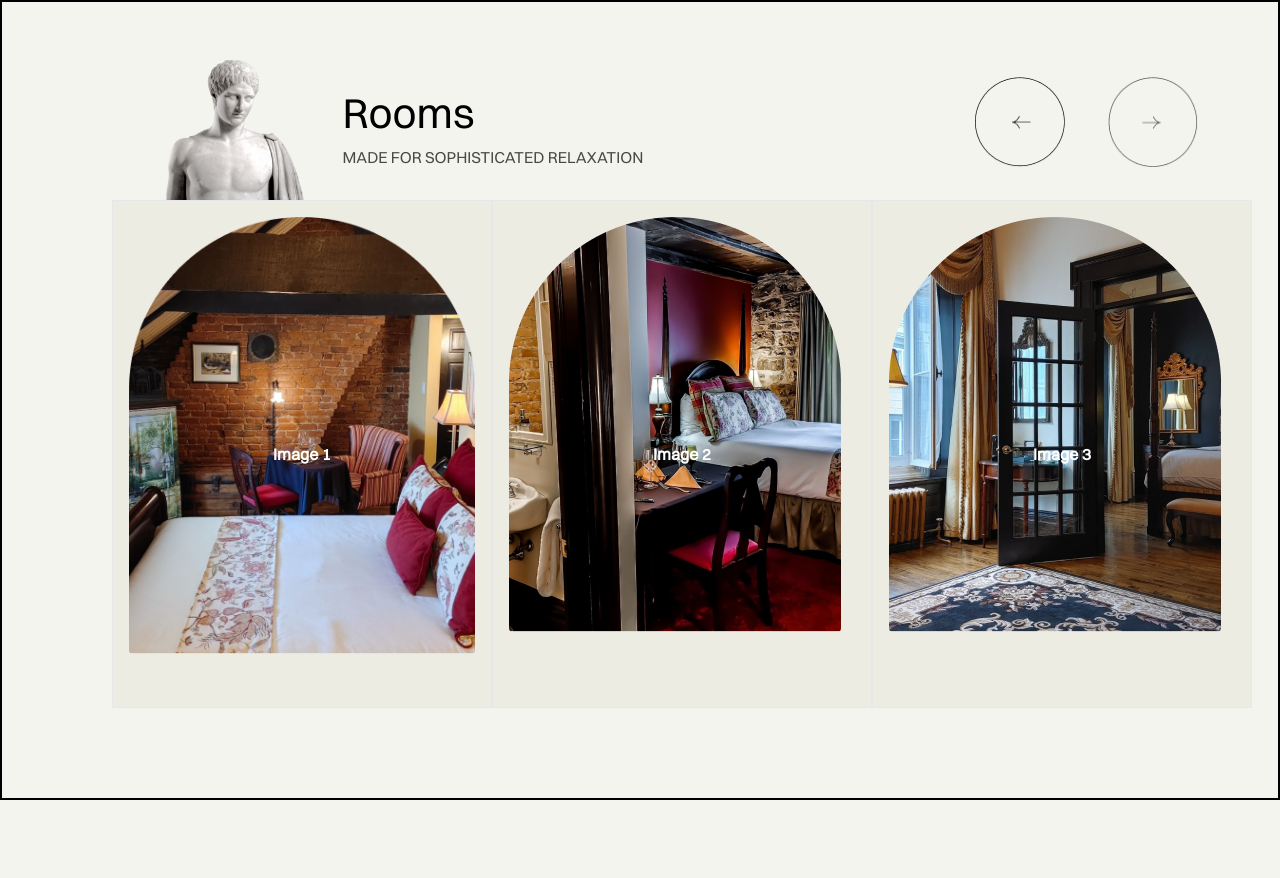
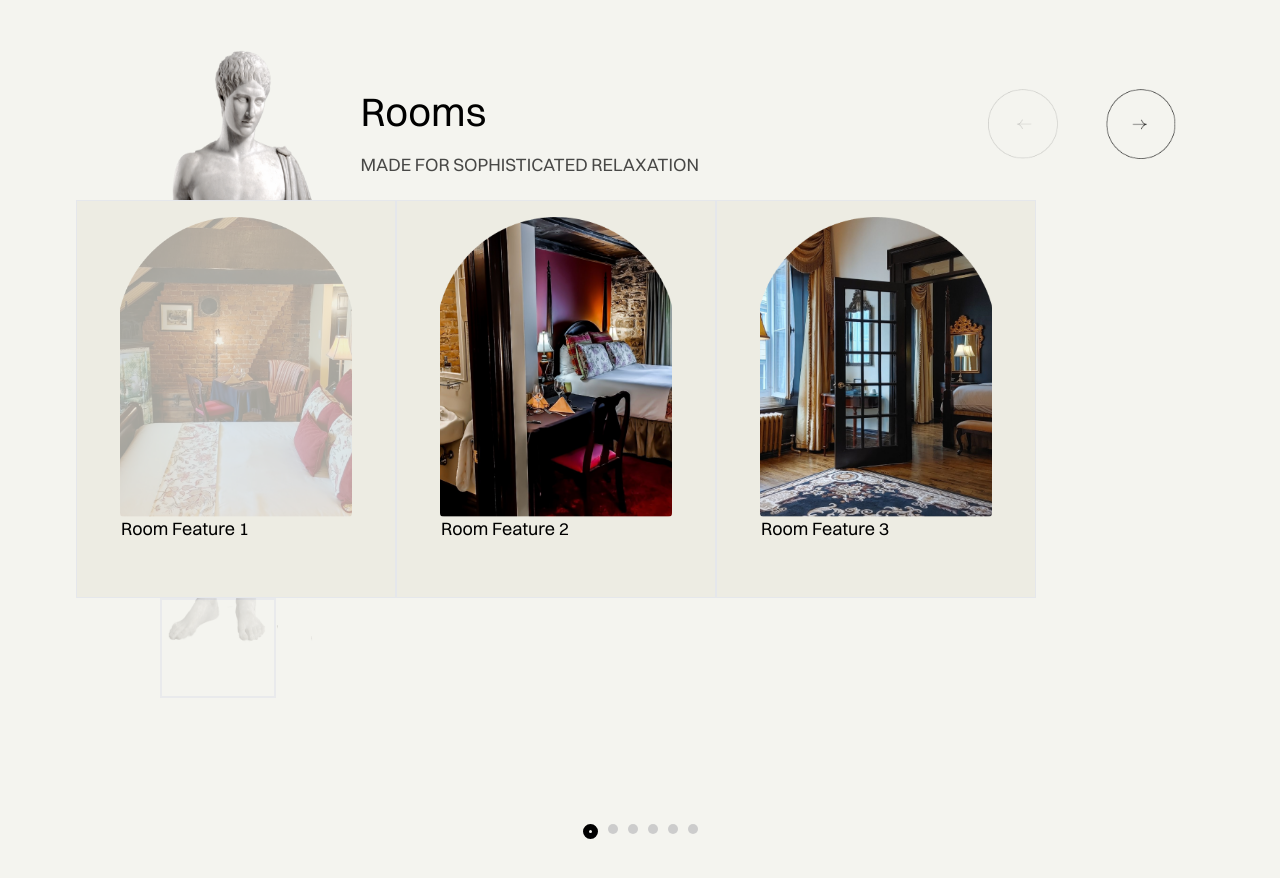
Before and after one commit to Bilalkhanmadakhail/bxtracktask, a React (Create React App) app: page / in a window 1280 px wide. Before the commit the page ends 800 px from the top, so only its background shows below. Built offline with nearby package versions, Linux system fonts and the light colour scheme.

Commit message:
new chnges

```diff
--- a/src/App.css
+++ b/src/App.css
@@ -3,10 +3,13 @@
 body {
   font-family: 'reg';
   margin: 0;
+  overflow-x: hidden;
   background-color: #F4F4EF;
   padding: 0;
 }
-
+.large-dot {
+  width: 10px; /* Adjust the width as needed */
+}
 @font-face {
   font-family: 'bold';
   src: url('../src/fonts/Switzer-Bold.ttf') format('truetype');
@@ -30,7 +33,7 @@ body {
 
 .slider {
   display: flex;
-  width: 100% !important;
+  /* width: 100% !important; */
   top: 200px !important;
   /* position: absolute; */
   z-index: 50;
@@ -56,23 +59,42 @@ body {
 
 
 
-.dots {
-  display: flex;
-  justify-content: center;
-  margin-top: 10px;
+
+
+
+.selectedd {
+  border: 2px solid #ff6347;
+   /* Add your desired border style */
+}
+/* Add these styles to your CSS or update the existing styles */
+
+/* Regular dot style */
+.dot {
+  width: 10px; /* Adjust the width as needed */
+  height: 10px; /* Adjust the height as needed */
+  margin: 0 5px; /* Adjust the margin as needed */
+  background-color: #ccc; /* Adjust the background color as needed */
+  border-radius: 50%;
+  transition: width 0.3s ease-in-out;
 }
 
-.dot {
-  width: 8px;
-  height: 8px;
-  margin: 0 5px;
-  background-color: #bbb;
-  border-radius: 50%;
-  cursor: pointer;
+/* Selected dot style */
+.dot.selected {
+  background-color: #333; /* Adjust the background color for the selected dot */
 }
 
-.dot.active {
-  width: 12px;
-  height: 12px;
-  background-color: black;
+/* Large dot style (for the second dot) */
+.dot.large-dot {
+  width: 20px; /* Adjust the width for the large dot */
+  height: 20px; /* Adjust the height for the large dot */
 }
+
+/* Current dot style (based on the currentLeftmostIndex) */
+.dot.current-dot {
+  width: 15px; /* Adjust the width for the current dot */
+  height: 15px; /* Adjust the height for the current dot */
+  background-color: transparent; /* Make the background transparent */
+  border: 6px solid black; /* Add a black border */
+  border-radius: 50%; /* Keep the border radius for a circular shape */
+  box-sizing: border-box; /* Include the border in the box size */
+}
--- a/src/components/RoomsScreen.js
+++ b/src/components/RoomsScreen.js
@@ -8,6 +8,7 @@ import statue from "../assets/Vector (17).png";
 import image6 from "../assets/image3.png";
 import left from "../assets/Group 1000003642.png";
 import right from "../assets/Group 4285 (1).png";
+import '../App.css';
 
 const images = [image1, image2, image3, image4, image5, image6];
 
@@ -16,83 +17,114 @@ const RoomsScreen = () => {
   const imagesPerPage = 3;
 
   const [startIndex, setStartIndex] = useState(0);
+  const [selectedIndex, setSelectedIndex] = useState(-1);
 
   const nextSlide = () => {
     if (startIndex + imagesPerPage < totalImages) {
       setStartIndex((prevIndex) => prevIndex + 1);
+      setSelectedIndex(-1); // Reset selected index when changing slides
     }
   };
 
   const prevSlide = () => {
     if (startIndex > 0) {
       setStartIndex((prevIndex) => prevIndex - 1);
+      setSelectedIndex(-1); // Reset selected index when changing slides
     }
   };
 
-  const isLastImageVisible = startIndex + imagesPerPage >= totalImages;
-  const isFirstImageVisible = startIndex === 0;
+  const handleImageClick = (index) => {
+    setStartIndex((prevIndex) => prevIndex); // Prevent changing slides on image click
+    setSelectedIndex(index);
+  };
+
+  const currentLeftmostIndex = Math.max(0, startIndex);
+
   return (
-    <div className=" container mx-auto overflow-hidden">
-      <div className="flex border-2 h-[100vh] px-20 pt-10 border-black w-[100%] ">
-        <div className="w-[80%] flex ">
-          <div className="ml-14 ">
-            <img className="w-[300px] h-[500px]" src={statue} />
+    <div className="container mx-auto overflow-hidden">
+      <div className="flex ml-7 h-[100vh] overflow-hidden mt-2 pt-5 w-[100%] ">
+        <div className="w-[70%] flex ">
+          <div className="ml-28 ">
+            <img className="w-[366px] h-[650px]" src={statue} alt="Statue" />
           </div>
-          <div className="mt-10 mr-6  top-0 left-0 w-full">
-            <h1 className="font-normal text-[42px]">Rooms</h1>
-            <p className="font-reg opacity-70">
+          <div className="mt-16 mr-6 top-0 left-0 w-full">
+            <h1 className="font-normal text-[40px] leading-[40px]">Rooms</h1>
+            <p className="font-reg text-[18px] mt-5 leading-[25px] opacity-70">
               MADE FOR SOPHISTICATED RELAXATION
             </p>
           </div>
         </div>
-        <div className="flex w-[20%] mt-20 justify-between">
-        <img
+        <div className="flex ml-4 w-[20%] mt-24 justify- ">
+          <img
             src={right}
-            className={` transform -translate-y-1/2 right-0 w-[90px] h-[90px]  text-white  rounded-r ${
-              isLastImageVisible ? "opacity-70 cursor-not-allowed" : ""
-            }`}
-            onClick={nextSlide}
-            disabled={isLastImageVisible}
+            className={`w-[70px] h-[70px] ml-12 transform -translate-y-1/2 text-white rounded-l ${startIndex === 0 ? 'opacity-20' : ''}`}
+            onClick={prevSlide}
+            alt="Next"
           />
           <img
             src={left}
-            className={` w-[90px] h-[90px]  transform -translate-y-1/2  text-white  rounded-l ${
-              isFirstImageVisible ? "opacity-70 cursor-not-allowed" : ""
-            }`}
-            onClick={prevSlide}
-            disabled={isFirstImageVisible}
+            className={`w-[70px] h-[70px] ml-12 transform -translate-y-1/2 text-white rounded-l ${startIndex === totalImages - imagesPerPage ? 'opacity-20' : ''}`}
+            onClick={nextSlide}
+            alt="Previous"
           />
+        </div>
+      </div>
+<div className="slider px-14 ml-40 mt-[398px] z-10 opacity-70 bg-[#F4F4EF] w-[100px] h-[100px] border-2  flex justify-between transition-transform duration-500 ease-in-out absolute  ">
 
+</div>
+      <div className="slider px-14 ml-5 w-[100%] flex justify-between transition-transform duration-500 ease-in-out absolute  ">
+        <div className="flex w-[80%] justify-between transition-transform duration-500 ease-in-out">
+          {Array.from({ length: imagesPerPage }, (_, index) => {
+            const currentIndex = index + startIndex;
+            const isVisible = currentIndex === currentLeftmostIndex;
+            const isSelected = currentIndex === selectedIndex;
+
+            return (
+              <div
+                key={currentIndex}
+                className={`flex-shrink-0 w-[320px] h-[398px] bg-[#EDECE3] p-4 border text-center relative
+                  ${currentIndex === selectedIndex ? "selected" : ""}`}
+                onClick={() => handleImageClick(currentIndex)}
+              >
+                <img
+                  src={images[currentIndex % totalImages]}
+                  alt={`Image ${currentIndex + 1}`}
+                  className={`w-[232px] h-[300px] m-auto object-cover rounded ${
+                    isVisible ? "opacity-30  " : ""
+                  }
+                  ${isSelected ? "opacity-20" : ""}`}
+                />
+                <div className="absolute inset-0 flex flex-col justify-end">
+                  {isSelected && (
+                    <div className="text-black mx-14    text-[18px] leading-[21px] font-normal absolute inset-0 flex flex-col items-start  text-start justify-center">
+                      Room Feature {currentIndex + 1}
+                     <div>
+                      <p className="opacity-70   ">Lorem ipsum dolor sit amet coii adipiscing elit mus, convallis morbi</p>
+                    </div>
+                    </div>
+                  )}
+                  {!isSelected && (
+                    <p className="text-black text-[18px] ml-11 leading-[21px] font-normal absolute mb-12  transform -translate-y-1/2">
+                      Room Feature {currentIndex + 1}
+                    </p>
+                  )}
+                </div>
+              </div>
+            );
+          })}
         </div>
       </div>
 
-      <div className="slider px-28 flex justify-between transition-transform duration-500 ease-in-out absolute  ">
-        <div className="flex transition-transform duration-500 ease-in-out">
-          {Array.from({ length: imagesPerPage }, (_, index) => (
-            <div
-              key={index + startIndex}
-              className="flex-shrink-0 w-[380px] h-[508px] bg-[#EDECE3] p-4 border text-center relative"
-            >
-              <img
-                src={images[(index + startIndex) % totalImages]}
-                alt={`Image ${((index + startIndex) % totalImages) + 1}`}
-                className="w-100 h-200 object-cover rounded"
-              />
-              <div className="absolute inset-0 flex items-center justify-center">
-                <p className="text-white font-bold">
-                  Image {((index + startIndex) % totalImages) + 1}
-                </p>
-              </div>
-            </div>
-          ))}
-        </div>
-      </div>
 
-      {/* <div className="dots">
-        {images.map((_, index) => (
-          <div key={index} className={`dot ${index === currentIndex ? 'active' : ''}`} onClick={() => setCurrentIndex(index)}></div>
-        ))}
-      </div> */}
+      <div className="slider-dots mt-4 mb-10 flex justify-center">
+  {images.map((_, index) => (
+    <div
+      key={index}
+      className={`dot ${index === selectedIndex ? 'selected' : ''} ${index === 1 && selectedIndex === 1 ? 'large-dot' : ''} ${index === currentLeftmostIndex ? 'current-dot' : ''}`}
+      onClick={() => handleImageClick(index)}
+    />
+  ))}
+</div>
     </div>
   );
 };
```
